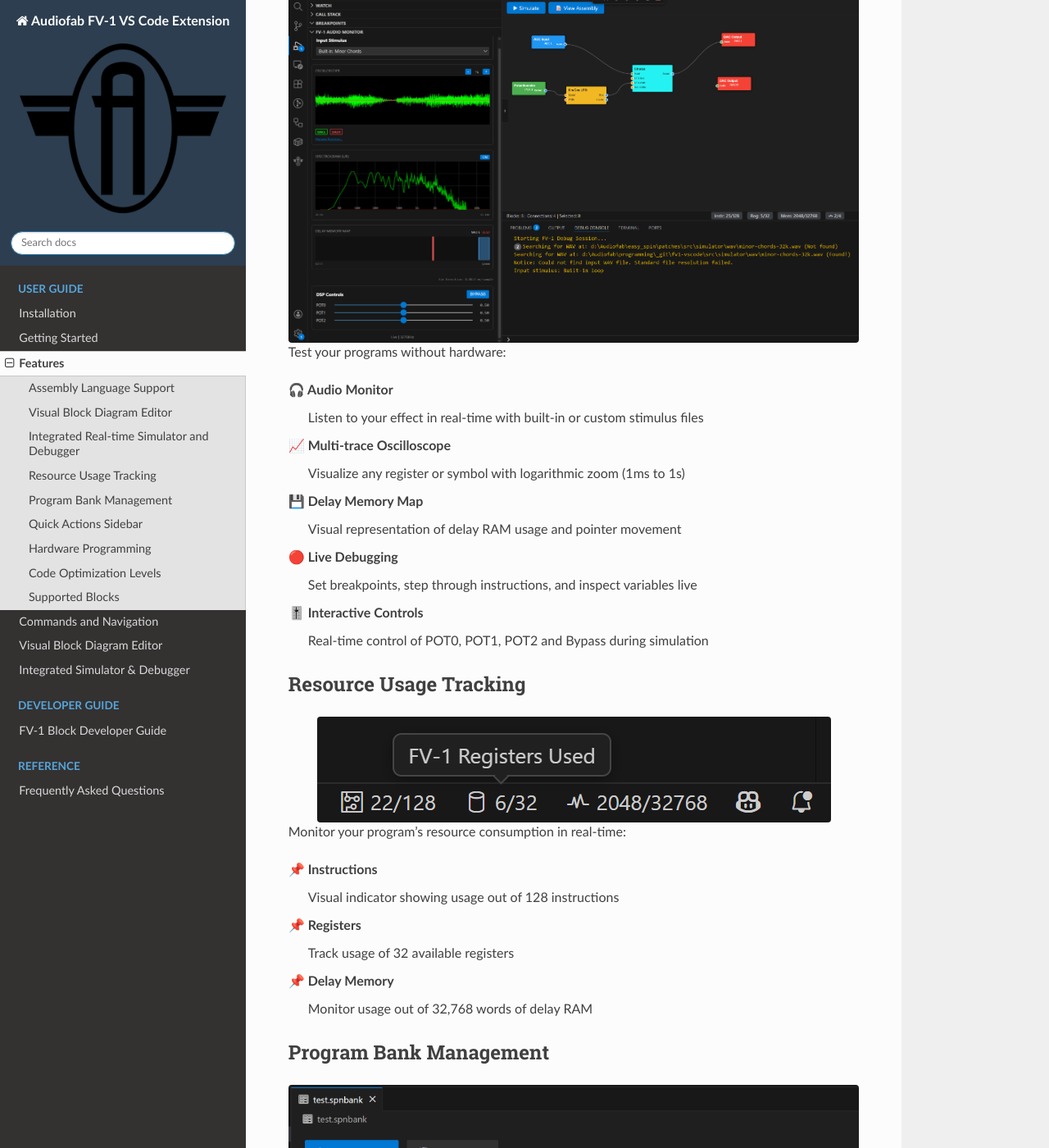
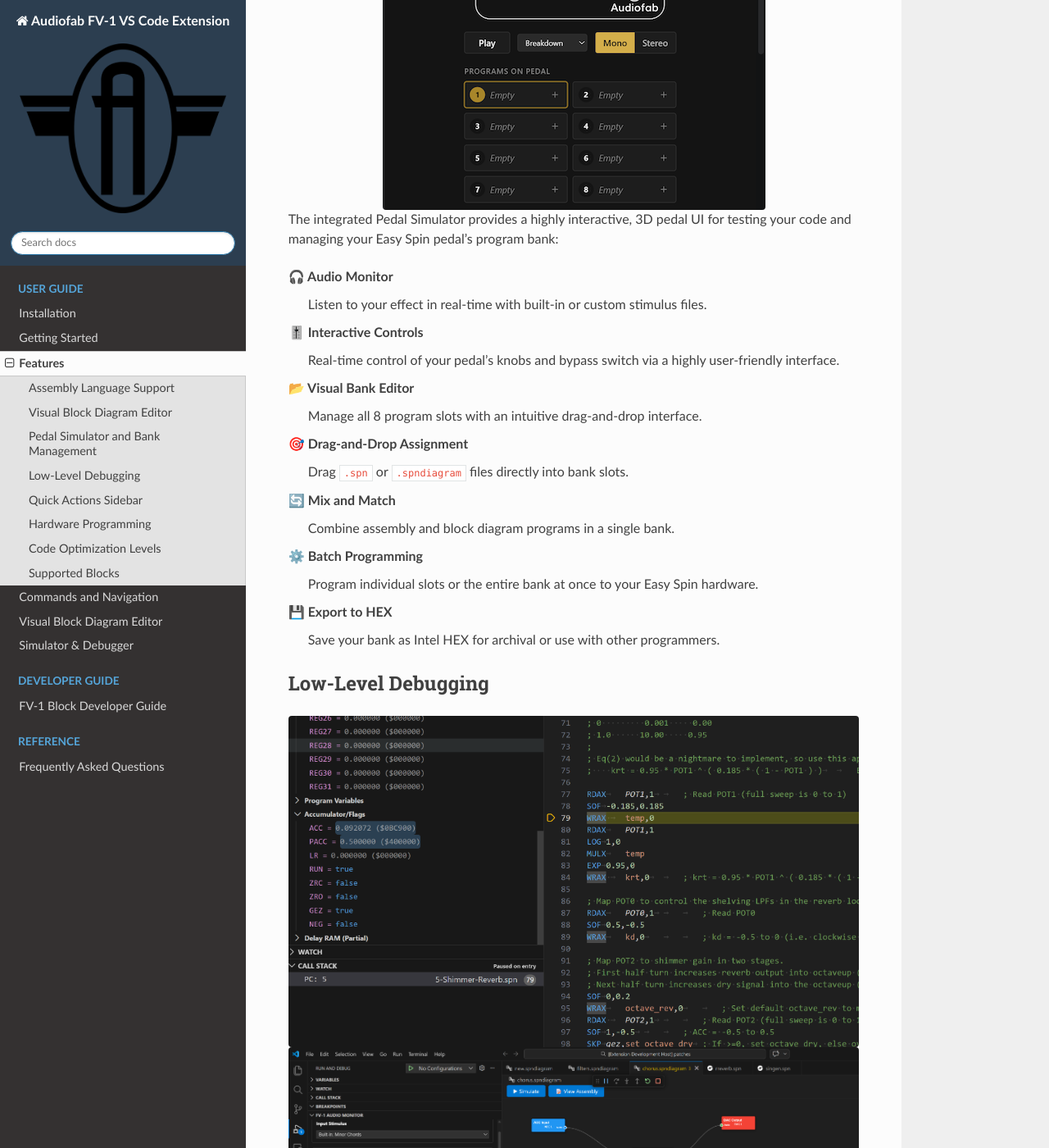
Before and after one commit to audiofab/fv1-vscode, a Sphinx documentation site: the page built from docs/source/features.rst, in a window 1280 px wide and 1400 px high, scrolled down 2827 px. Shown: the whole window at 82% size. Built offline with Sphinx 7.4.7 and the Read the Docs theme 3.1.0, drawn with Linux system fonts in a browser that asks for light colours; some of the changed text lies outside the part shown.

```diff
--- a/docs/source/commands.rst
+++ b/docs/source/commands.rst
@@ -6,8 +6,11 @@ Open the Command Palette with ``Ctrl+Shift+P`` (Windows/Linux) or ``Cmd+Shift+P`
 Assembly File Commands (.spn)
 -----------------------------
 
-**FV-1: Run In Simulator**
-   Compile your assembly and run it in the simulator. Full source-level debugging of the assembly is also available.
+**FV-1: Open Pedal Simulator**
+   Open the interactive Pedal Simulator and visual bank editor. From here you can test your code using the interactive 3D pedal UI, as well as manage all 8 program slots on your Easy Spin pedal.
+
+**FV-1: Launch Debugger**
+   Compile your assembly and run it in the low-level debug view. Full source-level debugging, oscilloscope, and delay memory visualization are available.
 
 **FV-1: Assemble current file**
    Compile and check for errors. Errors are displayed in the Problems panel.
@@ -25,6 +28,8 @@ Assembly File Commands (.spn)
 
    Keyboard shortcut: ``Ctrl+Alt+F5``
 
+**FV-1: Assemble current file to a raw FV-1 binary (.bin)**
+   Compile your assembly and export it directly to a raw binary file.
 
 Block Diagram Commands (.spndiagram)
 -------------------------------------
@@ -32,8 +37,11 @@ Block Diagram Commands (.spndiagram)
 **FV-1: Refresh Custom Blocks**
    Reload any discovered custom blocks and refresh the block diagram editor.
 
-**FV-1: Run In Simulator**
-   Compile the block diagram to assembly and run it in the simulator.
+**FV-1: Open Pedal Simulator**
+   Open the interactive Pedal Simulator. You can test your compiled block diagram here.
+
+**FV-1: Launch Debugger**
+   Compile the block diagram to assembly and run it in the low-level debug view.
 
 **FV-1: Assemble current file and load to EEPROM**
    Compile your diagram to assembly, assemble it, and program to your pedal.
@@ -45,6 +53,10 @@ Block Diagram Commands (.spndiagram)
 
    Keyboard shortcut: ``Ctrl+Alt+F5``
 
+**FV-1: Assemble current file to a raw FV-1 binary (.bin)**
+   Compile and export your block diagram to a raw binary file.
+
+   Keyboard shortcut: ``Ctrl+Alt+B``
 
 Intel HEX Commands (.hex)
 --------------------------
@@ -61,9 +73,6 @@ Utility Commands
 **FV-1: Backup pedal**
    Save the entire EEPROM contents of your Easy Spin pedal (all 8 program slots) to an Intel HEX file.
    This creates a complete backup of all your programs on the hardware.
-
-**FV-1: Create `.spnbank`**
-   Create a new program bank file to organize multiple programs into the 8 available slots.
 
 **FV-1: Create new block diagram**
    Create a new visual block diagram file (`.spndiagram`).
--- a/docs/source/features.rst
+++ b/docs/source/features.rst
@@ -54,84 +54,57 @@ Create FV-1 programs visually without writing assembly code:
    Program your diagram directly to a pedal slot with one keystroke
 
 
-Integrated Real-time Simulator and Debugger
--------------------------------------------
+Pedal Simulator and Bank Management
+-----------------------------------
 
-Debug assembly files:
+.. image:: _static/images/pedal_simulator.png
+   :alt: Pedal Simulator
+   :align: center
+
+The integrated Pedal Simulator provides a highly interactive, 3D pedal UI for testing your code and managing your Easy Spin pedal's program bank:
+
+🎧 **Audio Monitor**
+   Listen to your effect in real-time with built-in or custom stimulus files.
+
+🎚️ **Interactive Controls**
+   Real-time control of your pedal's knobs and bypass switch via a highly user-friendly interface.
+
+📂 **Visual Bank Editor**
+   Manage all 8 program slots with an intuitive drag-and-drop interface.
+
+🎯 **Drag-and-Drop Assignment**
+   Drag ``.spn`` or ``.spndiagram`` files directly into bank slots.
+
+🔄 **Mix and Match**
+   Combine assembly and block diagram programs in a single bank.
+
+⚙️ **Batch Programming**
+   Program individual slots or the entire bank at once to your Easy Spin hardware.
+
+💾 **Export to HEX**
+   Save your bank as Intel HEX for archival or use with other programmers.
+
+Low-Level Debugging
+-------------------
 
 .. image:: _static/images/debug1.png
    :alt: Debugger
    :align: center
 
-
-Or simulate with realtime audio:
-
 .. image:: _static/images/simulator.png
    :alt: Simulator
    :align: center
 
-Test your programs without hardware:
-
-🎧 **Audio Monitor**
-   Listen to your effect in real-time with built-in or custom stimulus files
+For advanced troubleshooting, the low-level Debugger provides full access to internal state:
 
 📈 **Multi-trace Oscilloscope**
-   Visualize any register or symbol with logarithmic zoom (1ms to 1s)
+   Visualize any register or symbol with logarithmic zoom (1ms to 1s).
 
 💾 **Delay Memory Map**
-   Visual representation of delay RAM usage and pointer movement
+   Visual representation of delay RAM usage and pointer movement.
 
 🔴 **Live Debugging**
-   Set breakpoints, step through instructions, and inspect variables live
-
-🎚️ **Interactive Controls**
-   Real-time control of POT0, POT1, POT2 and Bypass during simulation
-
-Resource Usage Tracking
------------------------
-
-.. image:: _static/images/resource_usage.png
-   :alt: Resource Usage Tracking
-   :align: center
-
-Monitor your program's resource consumption in real-time:
-
-📌 **Instructions**
-   Visual indicator showing usage out of 128 instructions
-
-📌 **Registers**
-   Track usage of 32 available registers
-
-📌 **Delay Memory**
-   Monitor usage out of 32,768 words of delay RAM
-
-
-Program Bank Management
------------------------
-
-.. image:: _static/images/bank_editor.png
-   :alt: Bank Editor
-   :align: center
-
-Organize and deploy multiple programs to your Easy Spin pedal:
-
-📂 **Visual Bank Editor**
-   Manage all 8 program slots with an intuitive interface
-
-🎯 **Drag-and-Drop Assignment**
-   Drag ``.spn`` or ``.spndiagram`` files directly into bank slots
-
-🔄 **Mix and Match**
-   Combine assembly and block diagram programs in a single bank
-
-⚙️ **Batch Programming**
-   Program individual slots or the entire bank at once
-
-🔄 **Automatic Compilation**
-   All files compile/assemble automatically during programming
-
-💾 **Export to HEX**
-   Save your bank as Intel HEX for archival or use with other programmers
+   Set breakpoints, step through instructions, and inspect variables live.
 
 
 Quick Actions Sidebar
--- a/docs/source/simulator.rst
+++ b/docs/source/simulator.rst
@@ -1,67 +1,95 @@
-Integrated Simulator & Debugger
-===============================
+Simulator & Debugger
+====================
 
-The Integrated Simulator & Debugger allows you to test your DSP logic in real-time without needing hardware connected. The built-in simulator represents an accurate emulation of the FV-1 hardware.
+The extension provides two distinct ways to test your DSP logic without needing hardware connected: the highly interactive **Pedal Simulator**, and the low-level **Debugger**.
 
-Overview
---------
+Pedal Simulator
+---------------
 
-The simulator enables rapid prototyping and debugging of both assembly-based projects and visual block diagrams. By providing a virtual environment that mirrors the FV-1 hardware, you can verify your effects' behavior, monitor signal levels, and inspect internal states before programming physical EEPROMs.
+The Pedal Simulator provides a user-friendly, interactive 3D pedal interface based on the `easy-spin-ui` framework. This allows you to test your effects with the exact look and feel of the physical Easy Spin hardware.
 
-.. image:: _static/images/simulator.png
-   :alt: FV-1 Simulator Overview
+.. image:: _static/images/pedal_simulator.png
+   :alt: Pedal Simulator
    :align: center
 
 Key Features
-------------
+^^^^^^^^^^^^
 
 Real-time Audio Monitor
-^^^^^^^^^^^^^^^^^^^^^^^
+"""""""""""""""""""""""
 
-Hear your effect in real-time. Use the **FV-1 Audio Monitor**  panel to select your input source. You can choose from built-in test audio files optimized for different testing scenarios.
+Hear your effect in real-time. Use the **Audio Monitor** panel to select your input source. You can choose from built-in test audio files optimized for different testing scenarios, or supply your own WAV files.
 
-Alternatively, you can supply your own WAV files as stimulus. The processed output is monitored live, allowing for immediate auditory feedback on your DSP logic.
+Interactive Controls
+""""""""""""""""""""
+
+The simulator provides real-time, drag-and-drop control of **POT0**, **POT1**, and **POT2** right on the virtual pedal. You can also click the footswitch to toggle the **Bypass** state, ensuring your effect behaves correctly across its full parameter range.
+
+Program Bank Management
+"""""""""""""""""""""""
+
+The Pedal Simulator also serves as your visual bank editor. You can drag and drop ``.spn`` or ``.spndiagram`` files into any of the 8 slots to build out a program bank (``.spnbank`` file), then program them all to the pedal in one go.
+
+How to Use the Simulator
+^^^^^^^^^^^^^^^^^^^^^^^^
+
+1. Open the Command Palette (``Ctrl+Shift+P``) and select **"FV-1: Open Pedal Simulator"**.
+2. Select an audio source and click the pedal footswitch to enable the effect.
+
+Low-Level Debugging
+-------------------
+
+For advanced troubleshooting, the old simulator interface is preserved as the **Debugger**. It integrates with the VS Code debug infrastructure and provides deep access to internal variables and signals.
+
+.. image:: _static/images/debug1.png
+   :alt: Debugger
+   :align: center
+
+Key Features
+^^^^^^^^^^^^
 
 Multi-trace Oscilloscope & Visualizations
-^^^^^^^^^^^^^^^^^^^^^^^^^^^^^^^^^^^^^^^^^
+"""""""""""""""""""""""""""""""""""""""""
 
-Visualize any register or symbol with logarithmic zoom (ranging from 1ms to 1s). The oscilloscope allows you to inspect the accumulator, hardware POTs, and internal registers simultaneously, making it easy to track signal flow and identify clipping or logic errors.
+Visualize any register or symbol with logarithmic zoom (ranging from 1ms to 1s). The oscilloscope allows you to inspect the accumulator, hardware POTs, and internal registers simultaneously.
 
 .. image:: _static/images/visualizations.png
    :alt: Simulator Visualizations
    :align: center
 
-Additionally, the **Spectrogram** view provides a frequency-domain representation of your signal, which is invaluable for tuning filters and analyzing the harmonic content of your effects.
+Additionally, the **Spectrogram** view provides a frequency-domain representation of your signal.
 
 .. image:: _static/images/spectrogram.png
    :alt: Simulator Spectrogram
    :align: center
 
 Memory Visualization
-^^^^^^^^^^^^^^^^^^^^
+""""""""""""""""""""
 
-The **Delay Memory** view provides a live map of the 32k-word delay RAM. You can see exactly how your delay lines are positioned, how they move over time, and identify any potential memory overlaps or addressing issues.
+The **Delay Memory** view provides a live map of the 32k-word delay RAM.
 
 .. image:: _static/images/delay_memory.png
    :alt: Delay Memory Visualization
    :align: center
 
+It shows the current read/write pointers and how your program is utilizing delay memory in real-time.
+
 Step-through Debugging
-^^^^^^^^^^^^^^^^^^^^^^
+""""""""""""""""""""""
 
 Set breakpoints in your assembly code or visual diagram and step through your program instruction-by-instruction. While paused, you can inspect the exact state of all 32 registers, the accumulator, and the LFOs.
 
 Interactive Controls
 ^^^^^^^^^^^^^^^^^^^^
 
-The simulator provides real-time control of **POT0**, **POT1**, and **POT2** via sliders in the UI. You can also toggle the **Bypass** state to compare your processed signal with the dry input, ensuring your effect behaves correctly across its full parameter range.
+The debugger provides real-time control of **POT0**, **POT1**, and **POT2** via sliders in the UI. You can also toggle the **Bypass** state to compare your processed signal with the dry input, ensuring your effect behaves correctly across its full parameter range.
 
-How to Use
-----------
+How to Use the Debugger
+^^^^^^^^^^^^^^^^^^^^^^^
 
 1. Open a block diagram (``.spndiagram``) or assembly file (``.spn``).
-2. Click the **"Simulate"** button in the block diagram editor, or press ``Ctrl+Shift+P`` and select "FV-1: Run In Simulator".
-3. The VS Code debug view will open and the program will be stopped on the first instruction. The "FV-1 Audio Monitor" panel provides access to the oscilloscope, memory map, and other visualizations.
+2. Press ``Ctrl+Shift+P`` and select **"FV-1: Launch Debugger"** (or press ``F5``).
+3. The VS Code debug view will open and the program will be stopped on the first instruction.
 
 Click the panel to enable audio monitoring and visualizations...
 
@@ -69,11 +97,11 @@ Click the panel to enable audio monitoring and visualizations...
    :alt: Enable Audio Monitoring
    :align: center
 
-...then click the "Continue (F5)" button to begin the simulation.
+...then click the "Continue (F5)" button to begin debugging.
 
 .. image:: _static/images/debug_continue.png
    :alt: Continue Debugging
    :align: center
 
 .. tip::
-   Always test your designs in the simulator before programming to hardware to ensure logic correctness and avoid unexpected behavior.
+   Always test your designs using both the Pedal Simulator and the Debugger before programming to hardware to ensure logic correctness and avoid unexpected behavior.
```
Also changed, not shown: docs/source/faq.rst (+9 -9 lines), docs/source/_static/images/bank_editor.png (deleted), docs/source/_static/images/pedal_simulator.png (added).
